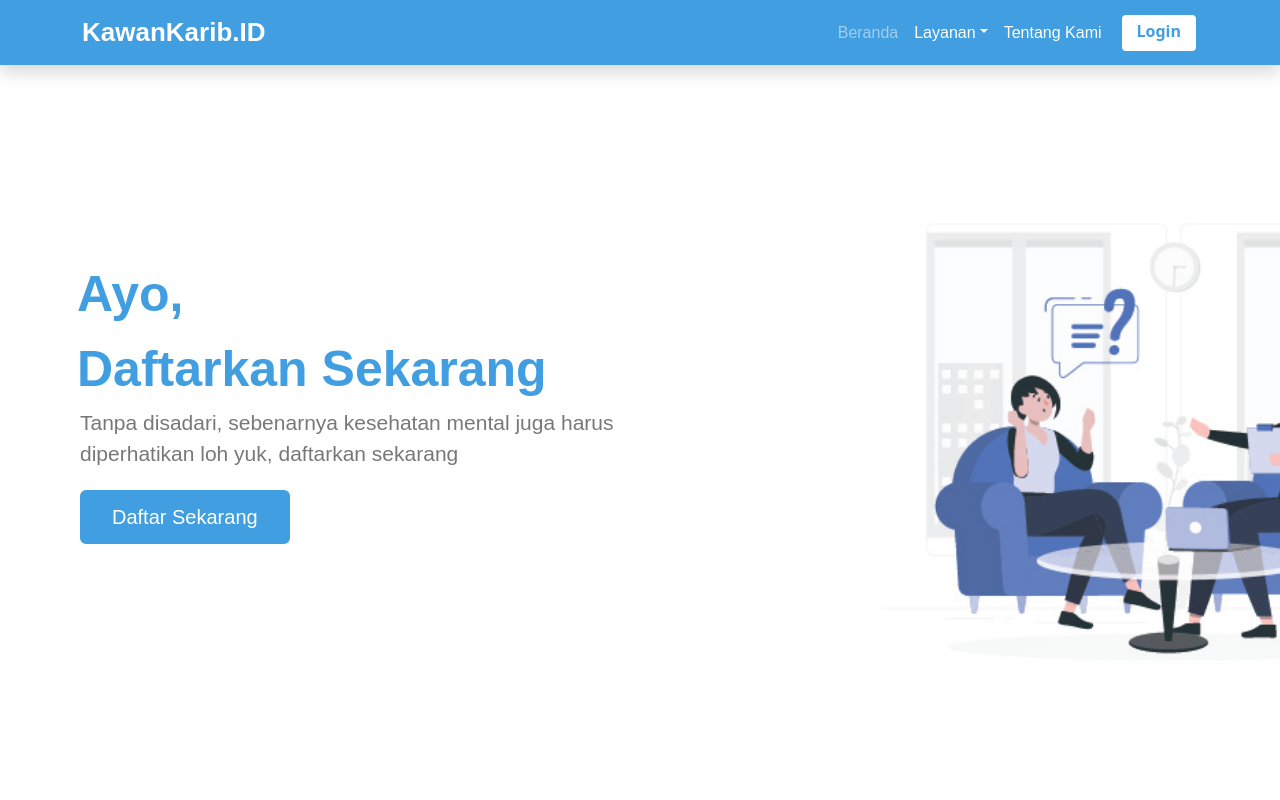
After one commit to bagusrizp/KawanKarib.ID, a PHP site: page / in a window 1280 px wide. The commit adds this page. Run offline with PHP 8.4, Linux system fonts and the light colour scheme.

Commit message:
update Beranda

```diff
--- /dev/null
+++ b/index.php
@@ -0,0 +1,76 @@
+<!doctype html>
+<html lang="en">
+
+<head>
+  <!-- Required meta tags -->
+  <meta charset="utf-8">
+  <meta name="viewport" content="width=device-width, initial-scale=1">
+
+  <!-- Bootstrap CSS -->
+  <link href="https://cdn.jsdelivr.net/npm/bootstrap@5.0.2/dist/css/bootstrap.min.css" rel="stylesheet" integrity="sha384-EVSTQN3/azprG1Anm3QDgpJLIm9Nao0Yz1ztcQTwFspd3yD65VohhpuuCOmLASjC" crossorigin="anonymous">
+
+  <title>KawanKarib.ID</title>
+
+  <!-- My CSS -->
+  <link rel="stylesheet" href="style.css">
+</head>
+
+<body>
+  <!-- Navbar -->
+  <nav class="navbar navbar-expand-lg navbar-dark shadow fixed-top" style="background-color: #419EE0;">
+    <div class="container">
+      <a class="navbar-brand" href="#">KawanKarib.ID</a>
+      <button class="navbar-toggler" type="button" data-bs-toggle="collapse" data-bs-target="#navbarNav" aria-controls="navbarNav" aria-expanded="false" aria-label="Toggle navigation">
+        <span class="navbar-toggler-icon"></span>
+      </button>
+      <div class="collapse navbar-collapse" id="navbarNav">
+        <ul class="navbar-nav ms-auto">
+          <li class="navbar-item">
+            <a class="nav-link active" href="#">Beranda</a>
+          </li>
+          <li class="navbar-item dropdown">
+            <a class="nav-link dropdown-toggle" href="" id="navbarDropdown" role="button" data-bs-toggle="dropdown" aria-expanded="false">Layanan</a>
+            <ul class="dropdown-menu" aria-labelledby="navbarDropdown">
+              <li><a class="dropdown-item" href="#">Webinar</a></li>
+              <li><a class="dropdown-item" href="#">Konseling</a></li>
+              <li><a class="dropdown-item" href="#">Mentorship</a></li>
+            </ul>
+          </li>
+          <li class="navbar-item">
+            <a class="nav-link" href="#">Tentang Kami</a>
+          </li>
+          <a class="nav-btn" href="">Login</a>
+        </ul>
+      </div>
+    </div>
+  </nav>
+  <!-- End Navbar -->
+
+  <!-- Jumbotron -->
+  <section class="jumbotron">
+    <div class="content">
+      <div class="row">
+        <aside class="home-main">
+          <div class="text-1">Ayo,</div>
+          <div class="text-1">Daftarkan Sekarang</div>
+          <div class="text-2">Tanpa disadari, sebenarnya kesehatan mental juga harus diperhatikan loh yuk, daftarkan sekarang</div>
+          <a href="">Daftar Sekarang</a>
+        </aside>
+      </div>
+    </div>
+  </section>
+  <!-- End Jumbotron -->
+
+  <!-- Optional JavaScript; choose one of the two! -->
+
+  <!-- Option 1: Bootstrap Bundle with Popper -->
+  <script src="https://cdn.jsdelivr.net/npm/bootstrap@5.0.2/dist/js/bootstrap.bundle.min.js" integrity="sha384-MrcW6ZMFYlzcLA8Nl+NtUVF0sA7MsXsP1UyJoMp4YLEuNSfAP+JcXn/tWtIaxVXM" crossorigin="anonymous"></script>
+
+  <!-- Option 2: Separate Popper and Bootstrap JS -->
+  <!--
+    <script src="https://cdn.jsdelivr.net/npm/@popperjs/core@2.9.2/dist/umd/popper.min.js" integrity="sha384-IQsoLXl5PILFhosVNubq5LC7Qb9DXgDA9i+tQ8Zj3iwWAwPtgFTxbJ8NT4GN1R8p" crossorigin="anonymous"></script>
+    <script src="https://cdn.jsdelivr.net/npm/bootstrap@5.0.2/dist/js/bootstrap.min.js" integrity="sha384-cVKIPhGWiC2Al4u+LWgxfKTRIcfu0JTxR+EQDz/bgldoEyl4H0zUF0QKbrJ0EcQF" crossorigin="anonymous"></script>
+    -->
+</body>
+
+</html>
--- /dev/null
+++ b/style.css
@@ -0,0 +1,97 @@
+/* Navbar */
+.navbar-brand {
+  font-family: "Poppins", sans-serif;
+  font-weight: bold;
+  font-size: 26px;
+}
+.nav-link {
+  font-family: "Poppins", sans-serif;
+  font-weight: normal;
+}
+.navbar .navbar-nav .navbar-item .active {
+  color: rgba(255, 255, 255, 0.5);
+}
+.navbar .navbar-nav .navbar-item a {
+  color: white;
+}
+.navbar .navbar-nav .navbar-item a:hover {
+  color: rgb(214, 214, 214);
+}
+.navbar .navbar-nav .nav-btn {
+  display: inline-block;
+  background: #fff;
+  color: #419ee0;
+  margin-left: 10px;
+  padding: 4px 15px;
+  font-weight: 600;
+  border-radius: 6px;
+  border: 2px solid #419ee0;
+  transition: all 0.3s ease;
+  text-decoration: none;
+}
+.navbar .navbar-nav .nav-btn:hover {
+  color: #fff;
+  background: none;
+  border: 2px solid #fff;
+}
+
+/* Button */
+.btn {
+  font-family: "Poppins", sans-serif;
+  font-weight: normal;
+}
+
+/* Jumbotron */
+.content {
+  max-width: 1300px;
+  padding: 80px;
+  margin: auto;
+}
+.jumbotron {
+  display: flex;
+  background: url("img/img1.jpg");
+  height: 100vh;
+  color: white;
+  min-height: 500px;
+  background-size: cover;
+  background-attachment: fixed;
+  font-family: "Poppins", sans-serif;
+}
+.jumbotron .content {
+  width: 100%;
+  display: flex;
+}
+.jumbotron .content .row {
+  margin-right: 0;
+}
+.jumbotron .home-main .text-1 {
+  font-size: 50px;
+  font-weight: 600;
+  margin-left: -3px;
+  color: #419ee0;
+}
+.jumbotron .home-main .text-2 {
+  font-size: 21px;
+  color: #787878;
+  max-width: 600px;
+}
+.jumbotron .home-main .text-3 {
+  font-size: 40px;
+}
+.jumbotron .home-main a {
+  display: inline-block;
+  background: #419ee0;
+  color: white;
+  font-size: 20px;
+  padding: 10px 30px;
+  margin-top: 20px;
+  font-weight: 400;
+  border-radius: 6px;
+  border: 2px solid #419ee0;
+  transition: all 0.3s ease;
+  text-decoration: none;
+}
+.jumbotron .home-main a:hover {
+  color: #0872bd;
+  background: none;
+}
```
Also changed, not shown: home/index.php (+7 -5 lines), auth/login.php (added), auth/register.php (added), img/img1.jpg (added).
